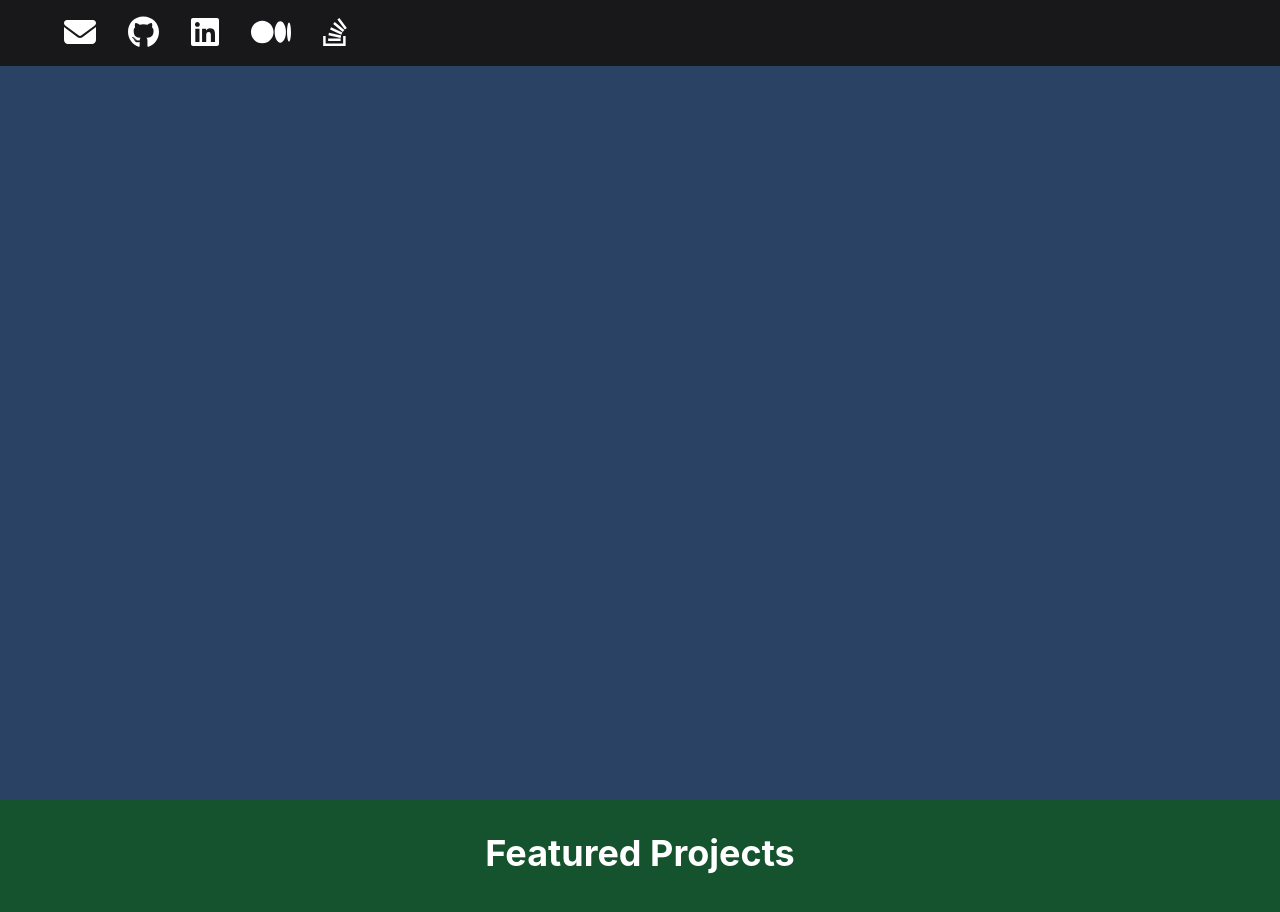
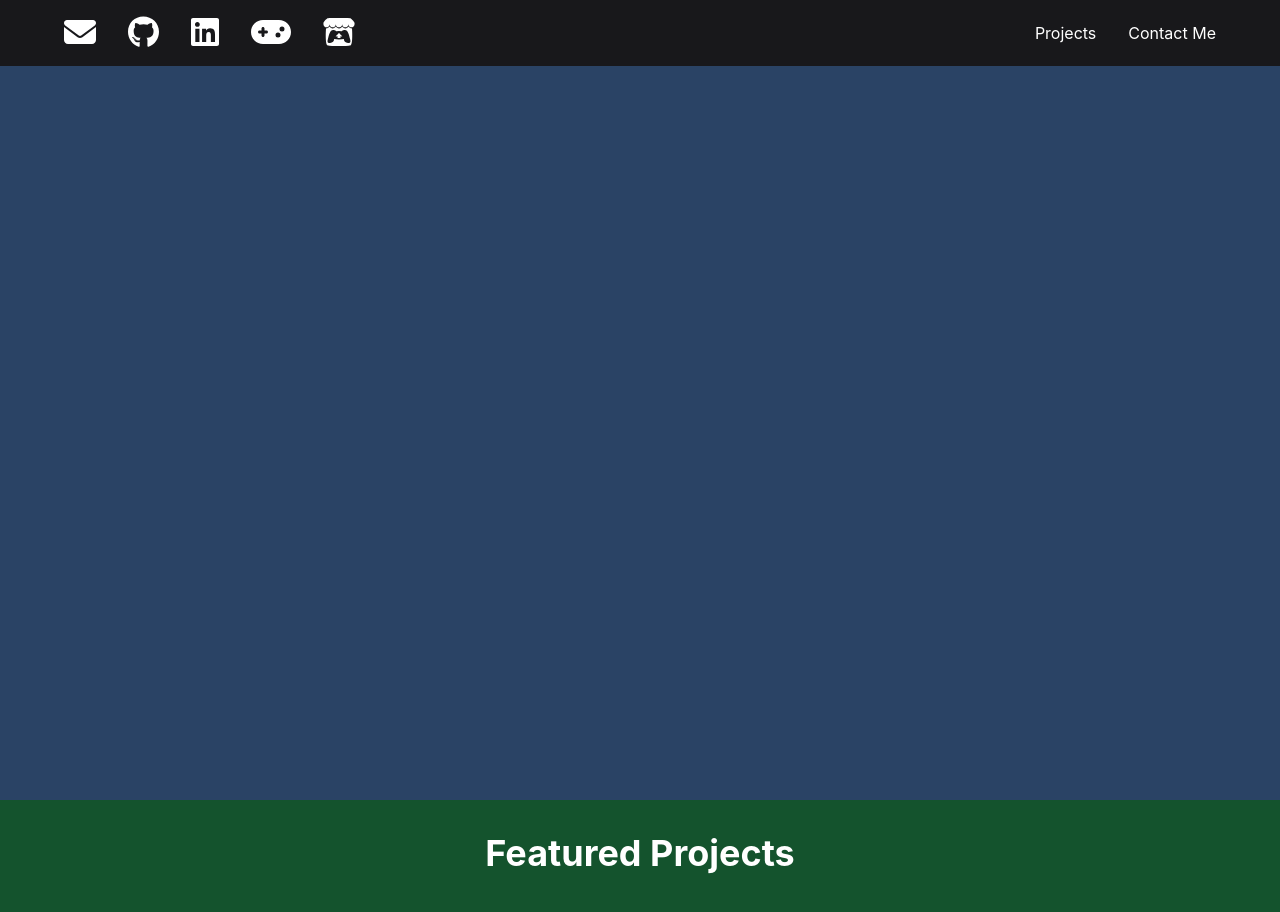
Before and after one commit to ProvidedPlay/Portfolio, a React (Create React App) app: page / in a window 1280 px wide. Shown: the top 912 px of the page. Built offline with nearby package versions, Linux system fonts and the light colour scheme.

Commit message:
completed the header section

```diff
--- a/src/components/Header.js
+++ b/src/components/Header.js
@@ -1,8 +1,9 @@
 import React, { useEffect, useRef } from "react";
 import { FontAwesomeIcon } from "@fortawesome/react-fontawesome";
-import { faEnvelope } from "@fortawesome/free-solid-svg-icons";
+import { faEnvelope, faGamepad } from "@fortawesome/free-solid-svg-icons";
 import {
   faGithub,
+  faItchIo,
   faLinkedin,
   faMedium,
   faStackOverflow,
@@ -12,24 +13,24 @@ import { Box, HStack } from "@chakra-ui/react";
 const socials = [
   {
     icon: faEnvelope,
-    url: "mailto: hello@example.com",
+    url: "mailto: mosesreid@hotmail.com",
   },
   {
     icon: faGithub,
-    url: "https://github.com",
+    url: "https://github.com/ProvidedPlay",
   },
   {
     icon: faLinkedin,
     url: "https://www.linkedin.com",
   },
   {
-    icon: faMedium,
-    url: "https://medium.com",
+    icon: faGamepad,
+    url: "https://gamejolt.com/@ProvidedPlay",
   },
   {
-    icon: faStackOverflow,
-    url: "https://stackoverflow.com",
-  },
+    icon:faItchIo,
+    url: "https://providedplay.itch.io/"
+  }
 ];
 
 const Header = () => {
@@ -76,6 +77,8 @@ const Header = () => {
           <nav>
             <HStack spacing={8}>
               {/* Add links to Projects and Contact me section */}
+              <a href="#projects" onClick={handleClick("projects")}>Projects</a>
+              <a href="#contact-me" onClick={handleClick("contactme")}>Contact Me</a>
             </HStack>
           </nav>
         </HStack>
```
